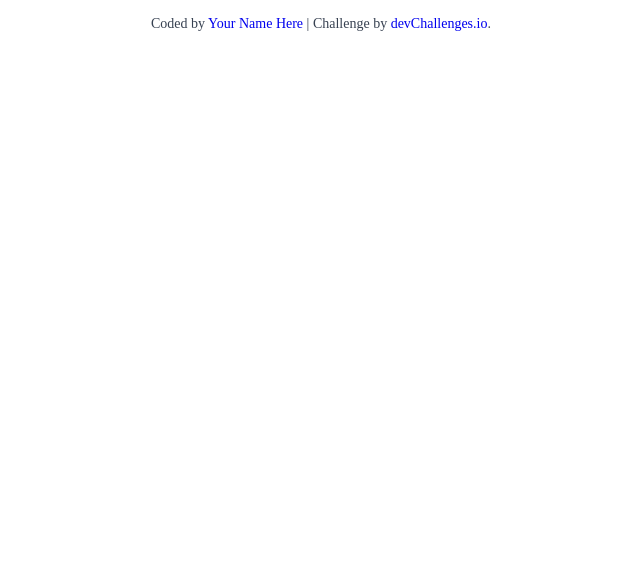
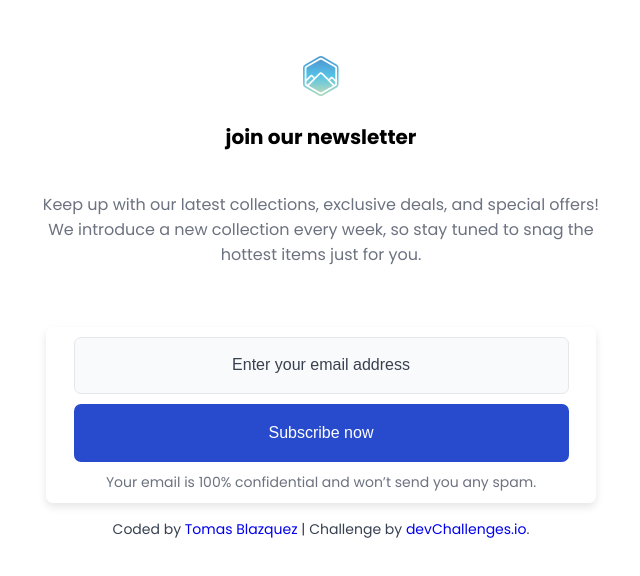
Before and after one commit to Nahsev/join-our-newsletter-master, a plain HTML site: page index.html in a window 1280 px wide. Shown: the whole page, without its empty margins (319-959 px from the left). Drawn offline with Linux system fonts and the light colour scheme.

Commit message:
fix + link

```diff
--- a/index.html
+++ b/index.html
@@ -3,17 +3,19 @@
   <head>
     <meta charset="UTF-8" />
     <meta name="viewport" content="width=device-width, initial-scale=1.0" />
-
+    <link rel="stylesheet" href="style.css">
     <link
       rel="icon"
       href="resources/favicon.ico"
       type="image/x-icon"
       sizes="96x96"
     />
-
+    <link rel="preconnect" href="https://fonts.googleapis.com">
+    <link rel="preconnect" href="https://fonts.gstatic.com" crossorigin>
+    <link href="https://fonts.googleapis.com/css2?family=Poppins:ital,wght@0,100;0,200;0,300;0,400;0,500;0,600;0,700;0,800;0,900;1,100;1,200;1,300;1,400;1,500;1,600;1,700;1,800;1,900&display=swap" rel="stylesheet">
     <title>Join Our Newsletter | devChallenges.io</title>
 
-    <!--You are welcome to delete these styles or modify them in your own stylesheet -->
+
     <style>
       * {
         margin: 0;
@@ -23,6 +25,7 @@
 
       body {
         height: 100vh;
+        font-family: "Poppins", sans-serif;
       }
 
       .author-info {
@@ -38,21 +41,25 @@
     </style>
   </head>
   <body>
-    <!--
-    Join our newsletter
 
-    Keep up with our latest collections, exclusive deals, and special offers! We introduce a new collection every week, so stay tuned to snag the hottest items just for you.
 
-    Enter your email address
 
-    Subscribe now
+<div class="container">
 
-    Your email is 100% confidential and won’t send you any spam.
+  <img src="/join-our-newsletter-master/resources/logo.svg" alt="">
 
-    -->
+  <h1 class="encabezado">join our newsletter</h1>
+  <p>Keep up with our latest collections, exclusive deals, and special offers! We introduce a new collection every week, so stay tuned to snag the hottest items just for you.</p>
+  <div class="card">
+    <input type="text" placeholder="Enter your email address">
+    <button>Subscribe now</button>
+    <p class="helpertext">Your email is 100% confidential and won’t send you any spam.</p>
+  </div>
+</div>
+
 
     <div class="author-info">
-      Coded by <a href="#">Your Name Here</a> | Challenge by
+      Coded by <a href="#">Tomas Blazquez</a> | Challenge by
       <a href="https://www.devchallenges.io?ref=challenge" target="_blank"
         >devChallenges.io</a
       >.
--- /dev/null
+++ b/style.css
@@ -0,0 +1,78 @@
+.container {
+  display: flex;
+  flex-direction: column;
+  align-items: center;
+  justify-content: center;
+  width: 600px;
+  margin: auto;
+  text-align: center;
+
+  img{
+    margin-top: 50px;
+  }
+  h1{
+    margin: 20px;
+  }
+  p {
+    color: #6C727F;
+    margin: 20px;
+  }
+}
+.encabezado{
+    font-size: 20px;
+}
+.card {
+
+  width: 550px;
+  display: flex;
+  flex-direction: column;
+  box-shadow: 0 4px 8px rgba(0,0,0,0.1);
+  margin-top: 40px;
+  border-radius: 7px;
+  p{
+    font-size: 14px;
+    margin-top: 5px;
+    margin-bottom: 10px;
+  }
+}
+
+input {
+    border: none;
+  outline: none;
+  background: none;
+  box-shadow: none;
+    padding: 20px;
+  text-align: center;
+  width: 90%;
+  background-color: #F9FAFB;
+  margin: auto;
+  margin-top: 10px;
+  margin-bottom: 5px;
+  border-radius: 7px;
+  border: 1px solid #E5E7EB;
+}
+
+input::placeholder {
+  color: #394150;
+  font-size: 16px;
+}
+
+button {
+    border: none;
+    outline: none;
+    background: none;
+    box-shadow: none;
+
+    background: #284BCE;
+  padding: 20px;
+  width: 90%;
+  margin: auto;
+  margin-top: 5px;
+  margin-bottom: 5px;
+  border-radius: 7px;
+  color: white;
+  font-size: 16px;
+}
+.helpertext{
+    font-size: 14px;
+}
```
Also changed, not shown: 1 other file.
